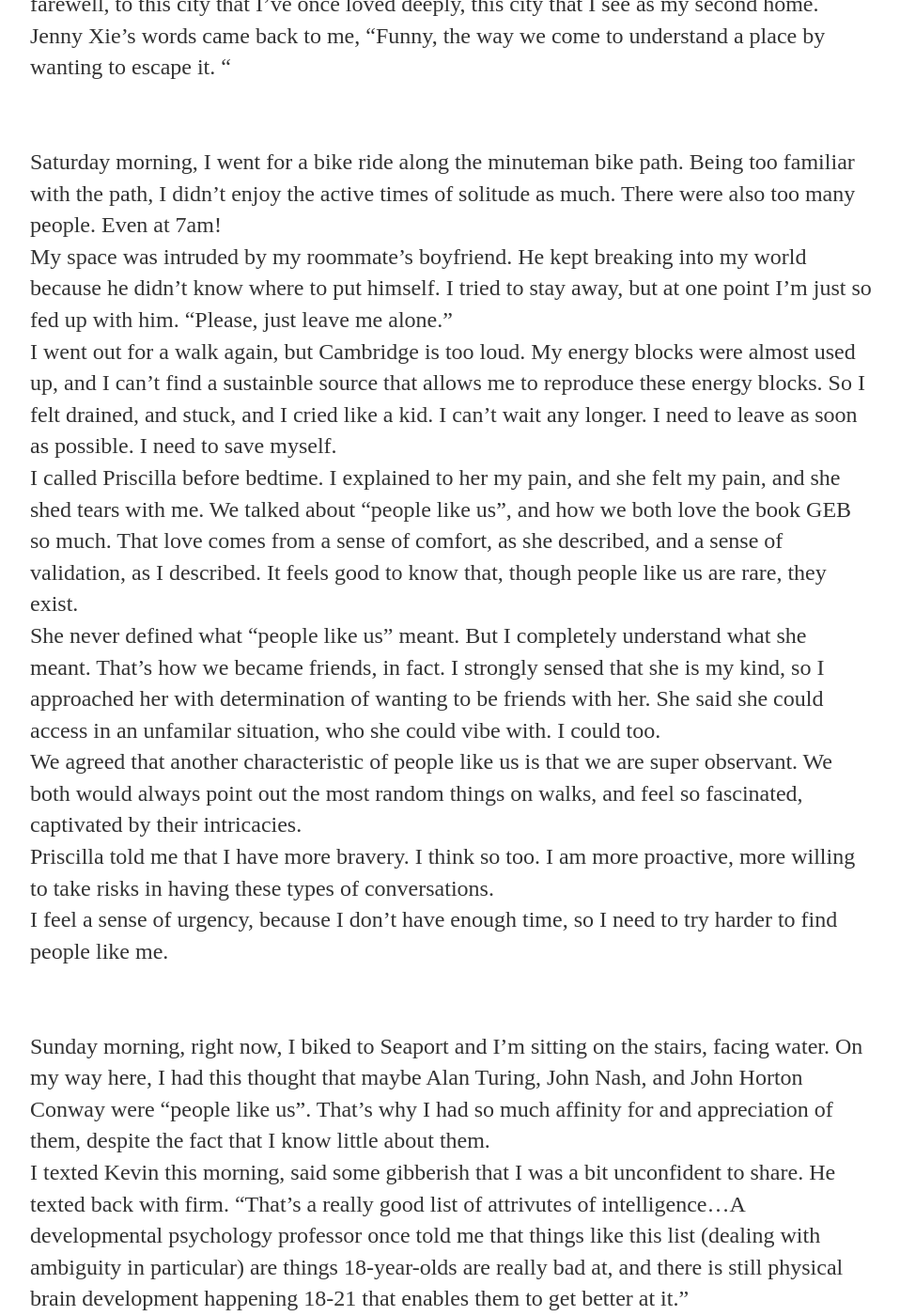
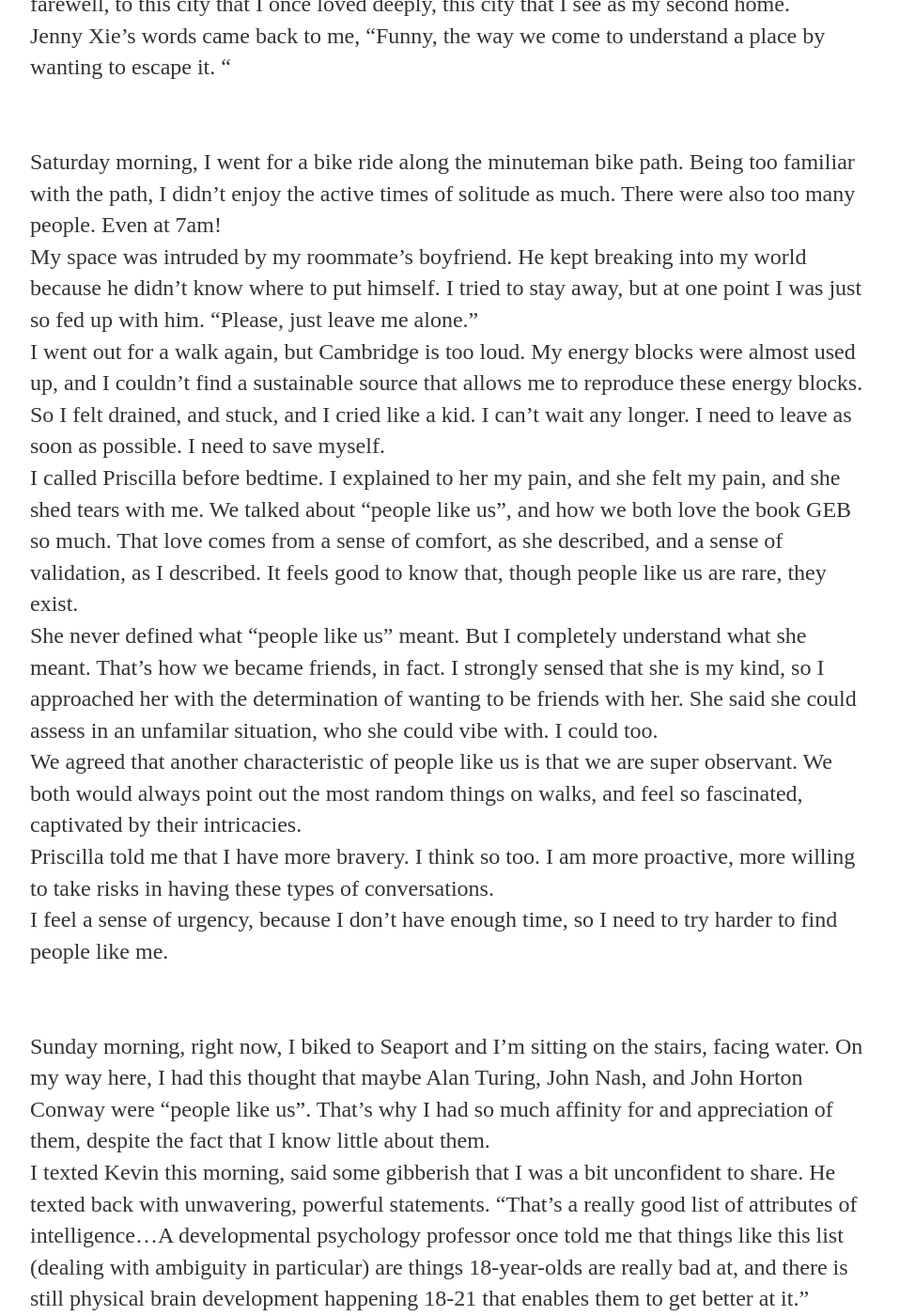
Before and after one commit to gabgoode/gabgoode.github.io, a Jekyll site: the page built from _posts/2020-06-14-escaping-again-to-find-people-like-me.md, in a window 1280 px wide and 1400 px high, scrolled down 755 px. Shown: the whole window at 94% size, without its empty margins (160-1118 px from the left). Built offline with Jekyll 4.4.1, drawn with Linux system fonts in a browser that asks for light colours; some of the changed text lies outside the part shown.

Commit message:
fixed grammar

```diff
--- a/_posts/2020-06-14-escaping-again-to-find-people-like-me.md
+++ b/_posts/2020-06-14-escaping-again-to-find-people-like-me.md
@@ -6,27 +6,27 @@
 
 Although I am a city girl, at times I just need to escape from the city. More, lately. <br/>
 <br/>
-Thursday, I walked for three hours in the rain. I was soaked, but it didn't bother me. The wind, the rain, energized me. I riased my chin, lifted my arms, and closed my eyes, to open myself up, to embrace and to relish in. <br/>
-I had an entire Hawaiian pizza. The last time I had pizza was probably two years ago. It tastes very good, that interwoven sense of flavors. I felt very happy :) <br/>
+Thursday, I walked for three hours in the rain. I was soaked, but it didn't bother me. The wind, the rain, energized me. I raised my chin, lifted my arms, and closed my eyes, to open myself up, to embrace and to relish in the moment. <br/>
+I had an entire Hawaiian pizza. The last time I had pizza was probably two years ago. It tasted very good, that interwoven sense of flavors. I felt very happy :) <br/>
 <br/>
 <br/>
 Friday, I took another long walk along the Charles River at dusk. It made me smile to see people peacefully sitting on the grass, enjoying the sky as much as I do. <br/>
-But somehow, I felt sentimental, about leaving Cambridge. I knew, it was time to say farewell, to this city that I've once loved deeply, this city that I see as my second home. <br/>
+But somehow, I felt sentimental, about leaving Cambridge. I knew, it was time to say farewell, to this city that I once loved deeply, this city that I see as my second home. <br/>
 Jenny Xie's words came back to me, "Funny, the way we come to understand a place by wanting to escape it. " <br/>
 <br/>
 <br/>
 Saturday morning, I went for a bike ride along the minuteman bike path. Being too familiar with the path, I didn't enjoy the active times of solitude as much. There were also too many people. Even at 7am! <br/>
-My space was intruded by my roommate's boyfriend. He kept breaking into my world because he didn't know where to put himself. I tried to stay away, but at one point I'm just so fed up with him. "Please, just leave me alone." <br/>
-I went out for a walk again, but Cambridge is too loud. My energy blocks were almost used up, and I can't find a sustainble source that allows me to reproduce these energy blocks. So I felt drained, and stuck, and I cried like a kid. I can't wait any longer. I need to leave as soon as possible. I need to save myself. <br/>
+My space was intruded by my roommate's boyfriend. He kept breaking into my world because he didn't know where to put himself. I tried to stay away, but at one point I was just so fed up with him. "Please, just leave me alone." <br/>
+I went out for a walk again, but Cambridge is too loud. My energy blocks were almost used up, and I couldn't find a sustainable source that allows me to reproduce these energy blocks. So I felt drained, and stuck, and I cried like a kid. I can't wait any longer. I need to leave as soon as possible. I need to save myself. <br/>
 I called Priscilla before bedtime. I explained to her my pain, and she felt my pain, and she shed tears with me. We talked about "people like us", and how we both love the book GEB so much. That love comes from a sense of comfort, as she described, and a sense of validation, as I described. It feels good to know that, though people like us are rare, they exist. <br/>
-She never defined what "people like us" meant. But I completely understand what she meant. That's how we became friends, in fact. I strongly sensed that she is my kind, so I approached her with determination of wanting to be friends with her. She said she could access in an unfamilar situation, who she could vibe with. I could too. <br/>
+She never defined what "people like us" meant. But I completely understand what she meant. That's how we became friends, in fact. I strongly sensed that she is my kind, so I approached her with the determination of wanting to be friends with her. She said she could assess in an unfamilar situation, who she could vibe with. I could too. <br/>
 We agreed that another characteristic of people like us is that we are super observant. We both would always point out the most random things on walks, and feel so fascinated, captivated by their intricacies. <br/>
 Priscilla told me that I have more bravery. I think so too. I am more proactive, more willing to take risks in having these types of conversations. <br/>
 I feel a sense of urgency, because I don't have enough time, so I need to try harder to find people like me. <br/>
 <br/>
 <br/>
 Sunday morning, right now, I biked to Seaport and I'm sitting on the stairs, facing water. On my way here, I had this thought that maybe Alan Turing, John Nash, and John Horton Conway were "people like us". That's why I had so much affinity for and appreciation of them, despite the fact that I know little about them. <br/>
-I texted Kevin this morning, said some gibberish that I was a bit unconfident to share. He texted back with firm. "That's a really good list of attrivutes of intelligence...A developmental psychology professor once told me that things like this list (dealing with ambiguity in particular) are things 18-year-olds are really bad at, and there is still physical brain development happening 18-21 that enables them to get better at it." <br/>
+I texted Kevin this morning, said some gibberish that I was a bit unconfident to share. He texted back with unwavering, powerful statements. "That's a really good list of attributes of intelligence...A developmental psychology professor once told me that things like this list (dealing with ambiguity in particular) are things 18-year-olds are really bad at, and there is still physical brain development happening 18-21 that enables them to get better at it." <br/>
 That last sentence helped me make more sense as to why I've always felt so fortunate to have studied pure Mathematics in college.<br/>
 You know what, I'm quite lucky. There probably aren't that many people like me in terms of ratio, but I've found my way to connect with a few in real life. <br/>
-I sahll keep searching, and keep being brave. <br/>
+I shall keep searching, and keep being brave. <br/>
```
